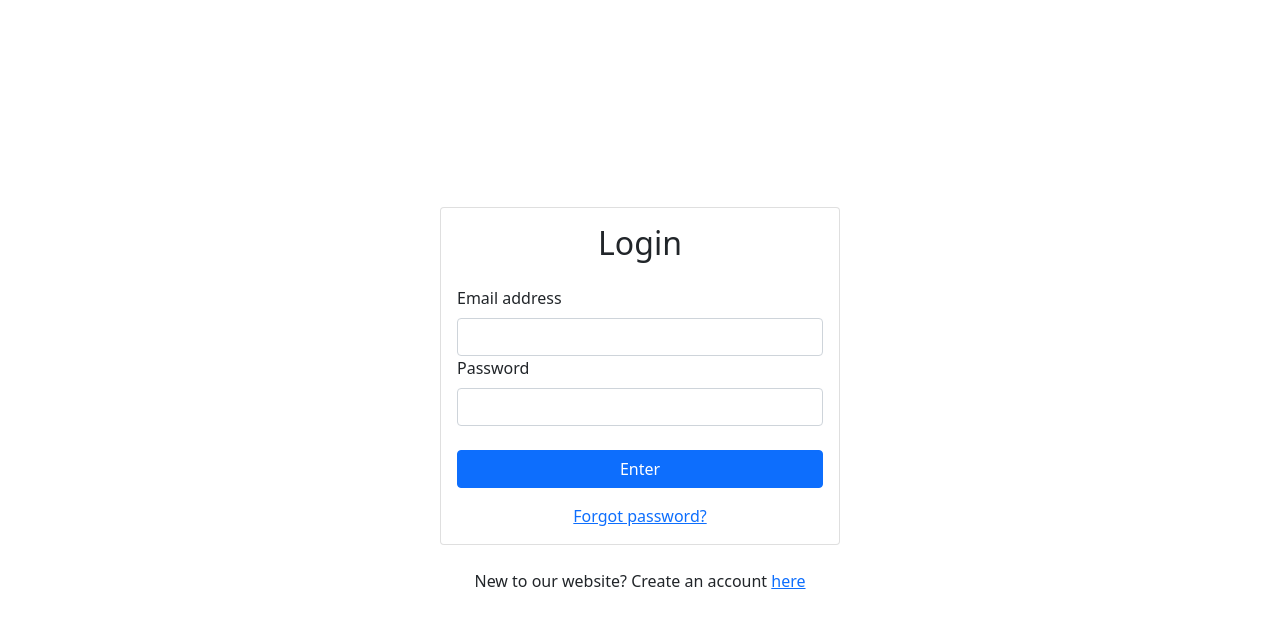
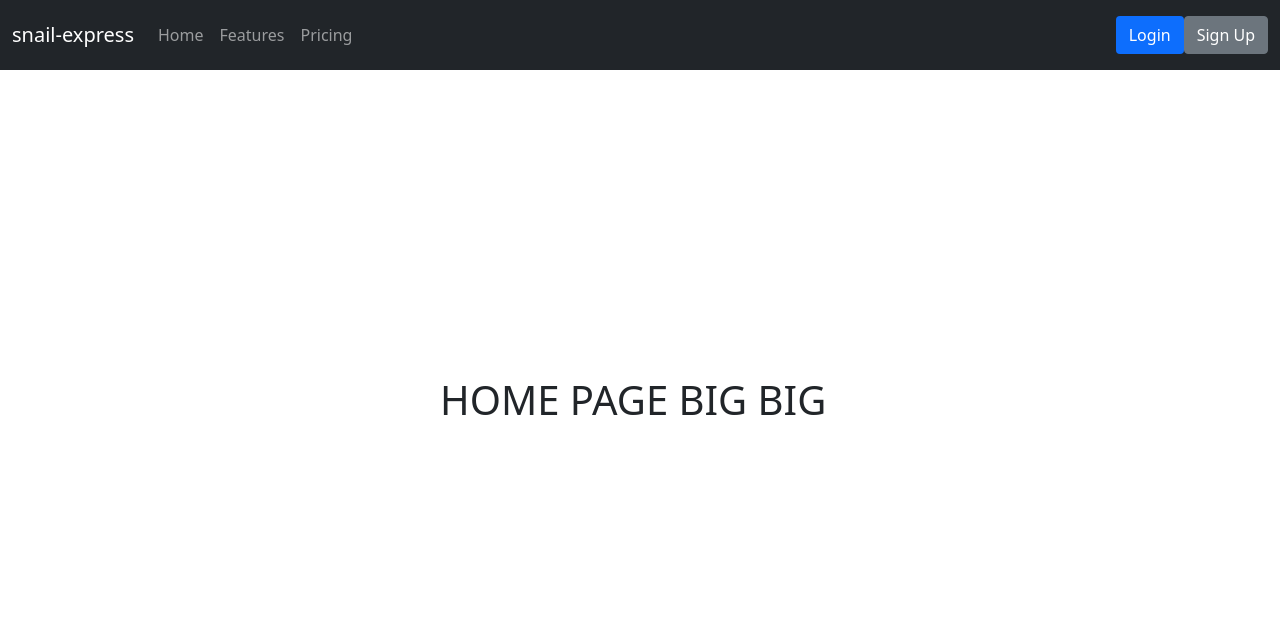
Before and after one commit to nicholas-yongjing/snail-express, a React (Create React App) app in the folder milestone-1/: page / in a window 1280 px wide. Before the commit this address led to /login. Shown: the top 628 px of the page. Built offline with nearby package versions, Linux system fonts and the light colour scheme; no server answers.

Commit message:
Add landing page, dashboard and navigation bar

```diff
--- a/milestone-1/package.json
+++ b/milestone-1/package.json
@@ -11,6 +11,7 @@
     "@testing-library/user-event": "^13.5.0",
     "bootstrap": "^5.1.3",
     "firebase": "^9.8.1",
+    "jquery": "^3.6.0",
     "react": "^18.1.0",
     "react-bootstrap": "^2.4.0",
     "react-dom": "^18.1.0",
--- a/milestone-1/src/components/App.js
+++ b/milestone-1/src/components/App.js
@@ -4,11 +4,13 @@ import Dashboard from "./Dashboard";
 import Login from "./Login";
 import PrivateRoute from "./PrivateRoute";
 import UpdateProfile from "./UpdateProfile";
+import LandingPage from "./LandingPage";
+import ForgotPassword from "./ForgotPassword";
+import Profile from "./Profile";
 
 import { Container } from "react-bootstrap";
 import { AuthProvider } from "../contexts/AuthContext";
 import { BrowserRouter as Router, Route, Routes } from "react-router-dom";
-import ForgotPassword from "./ForgotPassword";
 
 function App() {
   return (
@@ -20,8 +22,10 @@ function App() {
         <Router>
           <AuthProvider>
             <Routes>
-              <Route path="/" element={<PrivateRoute><Dashboard /></PrivateRoute>}></Route>
+              <Route path="/" element={<LandingPage />}> </Route>
+              <Route path="/dashboard" element={<PrivateRoute><Dashboard /></PrivateRoute>}></Route>
               <Route path="/update-profile" element={<PrivateRoute><UpdateProfile /></PrivateRoute>}></Route>
+              <Route path="/profile" element={<PrivateRoute><Profile /></PrivateRoute>}></Route>
               <Route path="/signup" element={<SignUp />}> </Route>
               <Route path="/login" element={<Login />}> </Route>
               <Route path="/forgot-password" element={<ForgotPassword/>}> </Route>
--- a/milestone-1/src/components/Dashboard.js
+++ b/milestone-1/src/components/Dashboard.js
@@ -2,6 +2,7 @@ import { useAuth } from "../contexts/AuthContext";
 import React, { useState } from "react";
 import { Card, Button, Alert } from "react-bootstrap";
 import { Link, useNavigate } from 'react-router-dom';
+import NavigationBar from "./NavigationBar";
 
 export default function Dashboard() {
   const [error, setError] = useState("");
@@ -12,7 +13,7 @@ export default function Dashboard() {
     setError('');
     try {
       await logout();
-      navigate("/login");
+      navigate("/login", {replace: true});
     } catch {
       setError('Failed to log out')
     }
@@ -20,18 +21,9 @@ export default function Dashboard() {
 
   return (
     <>
-      <Card>
-        <Card.Body>
-          <h2 className="text-center mb-4">Profile</h2>
-          {error && <Alert variant="danger">{error}</Alert>}
-          <strong>Email:</strong> {currentUser.email}
-          <Link to="/update-profile" className="btn btn-primary w-100 mt-3">Update profile</Link>
-        </Card.Body>
-      </Card>
-      <div className="w-100 text-center mt-2">
-        <Button variant="link" onClick={handleLogout}>
-          Log out
-        </Button>
+      <NavigationBar />
+      <div className="fs-1">
+        DASHBOARD BIG BIG
       </div>
     </>
   );
--- /dev/null
+++ b/milestone-1/src/components/LandingPage.js
@@ -0,0 +1,62 @@
+import React, { useState } from "react";
+
+export default function LandingPage() {
+
+  return (
+    <>
+      <nav className="navbar navbar-expand-md navbar-dark bg-dark fixed-top">
+        <div className="container-fluid">
+          <a className="navbar-brand" href="/dashboard">
+            snail-express
+          </a>
+          <button
+            className="navbar-toggler"
+            type="button"
+            data-bs-toggle="collapse"
+            data-bs-target="#navbarNavAltMarkup"
+            aria-controls="navbarNavAltMarkup"
+            aria-expanded="false"
+            aria-label="Toggle navigation"
+          >
+            <span className="navbar-toggler-icon"></span>
+          </button>
+          <div className="collapse navbar-collapse" id="navbarNavAltMarkup">
+            <div className="navbar-nav">
+              <a className="nav-link" href="/">
+                Home
+              </a>
+              <a className="nav-link" href="#">
+                Features
+              </a>
+              <a className="nav-link" href="#">
+                Pricing
+              </a>
+              <a className="nav-link disabled"></a>
+            </div>
+          </div>
+          <nav className="navbar navbar-dark bg-dark">
+            <form className="form-inline">
+              <a
+                href="/login"
+                className="btn bg-primary text-white"
+                role="button"
+              >
+                Login
+              </a>
+              <a
+                href="/signup"
+                className="btn btn-secondary text-white"
+                role="button"
+              >
+                Sign Up
+              </a>
+            </form>
+          </nav>
+        </div>
+      </nav>
+      <div className="fs-1">
+        HOME PAGE BIG BIG
+      </div>
+    </>
+  );
+}
--- a/milestone-1/src/components/Login.js
+++ b/milestone-1/src/components/Login.js
@@ -19,7 +19,7 @@ export default function Login() {
           setError('');
           setLoading(true);
           await login(emailRef.current.value, passwordRef.current.value);
-          navigate("/");
+          navigate("/dashboard");
       } catch {
             setError('Failed to sign in');
       }
@@ -55,6 +55,9 @@ export default function Login() {
       <div className="text-center">
           New to our website? Create an account <Link to="/signup">here</Link>
       </div>
+      <div className="text-center">
+          Back to <Link to="/">home</Link>
+      </div>
     </>
   );
 }
--- /dev/null
+++ b/milestone-1/src/components/NavigationBar.js
@@ -0,0 +1,54 @@
+import React from "react";
+
+export default function NavigationBar() {
+
+  return (
+    <nav className="navbar navbar-expand-lg navbar-dark bg-dark fixed-top">
+      <div className="container-fluid">
+        <a className="navbar-brand" href="/dashboard">
+          snail-express
+        </a>
+        <button
+          className="navbar-toggler"
+          type="button"
+          data-bs-toggle="collapse"
+          data-bs-target="#navbarNavAltMarkup"
+          aria-controls="navbarNavAltMarkup"
+          aria-expanded="false"
+          aria-label="Toggle navigation"
+        >
+          <span className="navbar-toggler-icon"></span>
+        </button>
+        <div className="collapse navbar-collapse" id="navbarNavAltMarkup">
+          <div className="navbar-nav">
+            <a className="nav-link" aria-current="page" href="#">
+              Forum
+            </a>
+            <a className="nav-link" href="#">
+              Lecture
+            </a>
+            <a className="nav-link" href="#">
+              Quiz
+            </a>
+          </div>
+        </div>
+        <div>
+            <a className="nav-link text-light" href="/profile">
+                View profile
+            </a>
+        </div>
+        <nav className="navbar navbar-dark bg-dark">
+            <form className="form-inline">
+              <a
+                href="/"
+                className="btn bg-secondary text-white"
+                role="button"
+              >
+                Log out
+              </a>
+              </form>
+              </nav>
+      </div>
+    </nav>
+  );
+}
--- /dev/null
+++ b/milestone-1/src/components/Profile.js
@@ -0,0 +1,34 @@
+import React from "react";
+import { Card, Alert, Button } from "react-bootstrap";
+import { Link } from "react-router-dom";
+import { useAuth } from "../contexts/AuthContext";
+import logo from "../images/profile.jpg";
+
+export default function Profile() {
+  const { currentUser } = useAuth();
+  return (
+    <>
+      <Card>
+        <Card.Body>
+          {/* <img src={logo} className="img-responsive" alt="Website logo" height="150px" /> */}
+          <h2 className="text-center mb-4">Profile</h2>
+          <div>
+            <strong>Name:</strong> Snail Ting
+          </div>
+          <div>
+            <strong>Email:</strong> {currentUser.email}
+          </div>
+          <div>
+            <strong>Enrolled course:</strong> CS2030Snail
+          </div>
+          <div>
+            <strong>Role:</strong> Snail
+          </div>
+          <Link to="/update-profile" className="btn btn-primary w-100 mt-3">
+            Update profile
+          </Link>
+        </Card.Body>
+      </Card>
+    </>
+  );
+}
--- a/milestone-1/src/components/SignUp.js
+++ b/milestone-1/src/components/SignUp.js
@@ -1,7 +1,7 @@
 import React, { useRef, useState } from "react";
 import { Form, Button, Card, Alert } from "react-bootstrap";
 import { useAuth } from "../contexts/AuthContext";
-import { Link, useNavigate } from 'react-router-dom';
+import { Link, useNavigate } from "react-router-dom";
 
 function SignUp() {
   const emailRef = useRef();
@@ -9,23 +9,23 @@ function SignUp() {
   const passwordConfirmRef = useRef();
   const navigate = useNavigate();
   const { signup } = useAuth();
-  const [error, setError] = useState('');
+  const [error, setError] = useState("");
   const [loading, setLoading] = useState(false);
 
   async function handleSubmit(event) {
     event.preventDefault();
 
     if (passwordRef.current.value !== passwordConfirmRef.current.value) {
-        return setError('Passwords do not match');
+      return setError("Passwords do not match");
     }
 
     try {
-          setError('');
+      setError("");
       setLoading(true);
       await signup(emailRef.current.value, passwordRef.current.value);
-          navigate("/");
+      navigate("/dashboard");
     } catch {
-            setError('Failed to create an account');
+      setError("Failed to create an account");
     }
     setLoading(false);
   }
@@ -60,6 +60,9 @@ function SignUp() {
       <div className="text-center">
         Already have an account? Proceed to <Link to="/Login">login</Link>
       </div>
+      <div className="text-center">
+        Back to <Link to="/">home</Link>
+      </div>
     </>
   );
 }
--- a/milestone-1/src/components/UpdateProfile.js
+++ b/milestone-1/src/components/UpdateProfile.js
@@ -15,12 +15,12 @@ export default function UpdateProfile() {
   function handleSubmit(event) {
     event.preventDefault();
     if (passwordRef.current.value !== passwordConfirmRef.current.value) {
-        return setError('Passwords do not match');
+      return setError("Passwords do not match");
     }
 
-      const promises = []
+    const promises = [];
     setLoading(true);
-      setError('');
+    setError("");
     if (emailRef.current.value !== currentUser.email) {
       promises.push(updateEmail(emailRef.current.value));
     }
@@ -29,11 +29,15 @@ export default function UpdateProfile() {
       promises.push(updatePassword(passwordRef.current.value));
     }
 
-      promises.all(promises).then(() => {
-        navigate('/');
-      }).catch(() => {
-        setError("Failed to update profile")
-      }).finally(() => {
+    Promise
+      .all(promises)
+      .then(() => {
+        navigate("/dashboard", {replace: true});
+      })
+      .catch(() => {
+        setError("Failed to update profile");
+      })
+      .finally(() => {
         setLoading(false);
         setError();
       });
@@ -46,7 +50,7 @@ export default function UpdateProfile() {
           <h2 className="text-center mb-4">Update profile</h2>
           {error && <Alert variant="danger">{error}</Alert>}
           <Form onSubmit={handleSubmit}>
-            <Form.Group id="email">
+            <Form.Group id="email" className="mb-2">
               <Form.Label>Email address</Form.Label>
               <Form.Control
                 type="email"
@@ -55,7 +59,7 @@ export default function UpdateProfile() {
                 defaultValue={currentUser.email}
               />
             </Form.Group>
-            <Form.Group id="password">
+            <Form.Group id="password" className="mb-2">
               <Form.Label>Password</Form.Label>
               <Form.Control
                 type="password"
@@ -73,14 +77,14 @@ export default function UpdateProfile() {
             </Form.Group>
             <br></br>
             <Button disabled={loading} className="w-100" type="submit">
-              Sign Up
+              Update profile
             </Button>
           </Form>
         </Card.Body>
       </Card>
       <br></br>
       <div className="text-center">
-        <Link to="/">Cancel</Link>
+        <Link to="/dashboard">Cancel</Link>
       </div>
     </>
   );
```
Also changed, not shown: milestone-1/src/images/profile.jpg (added), 1 other file (tests, documents, lock files or other folders). Lines whose indentation alone changed are shown as unchanged.
